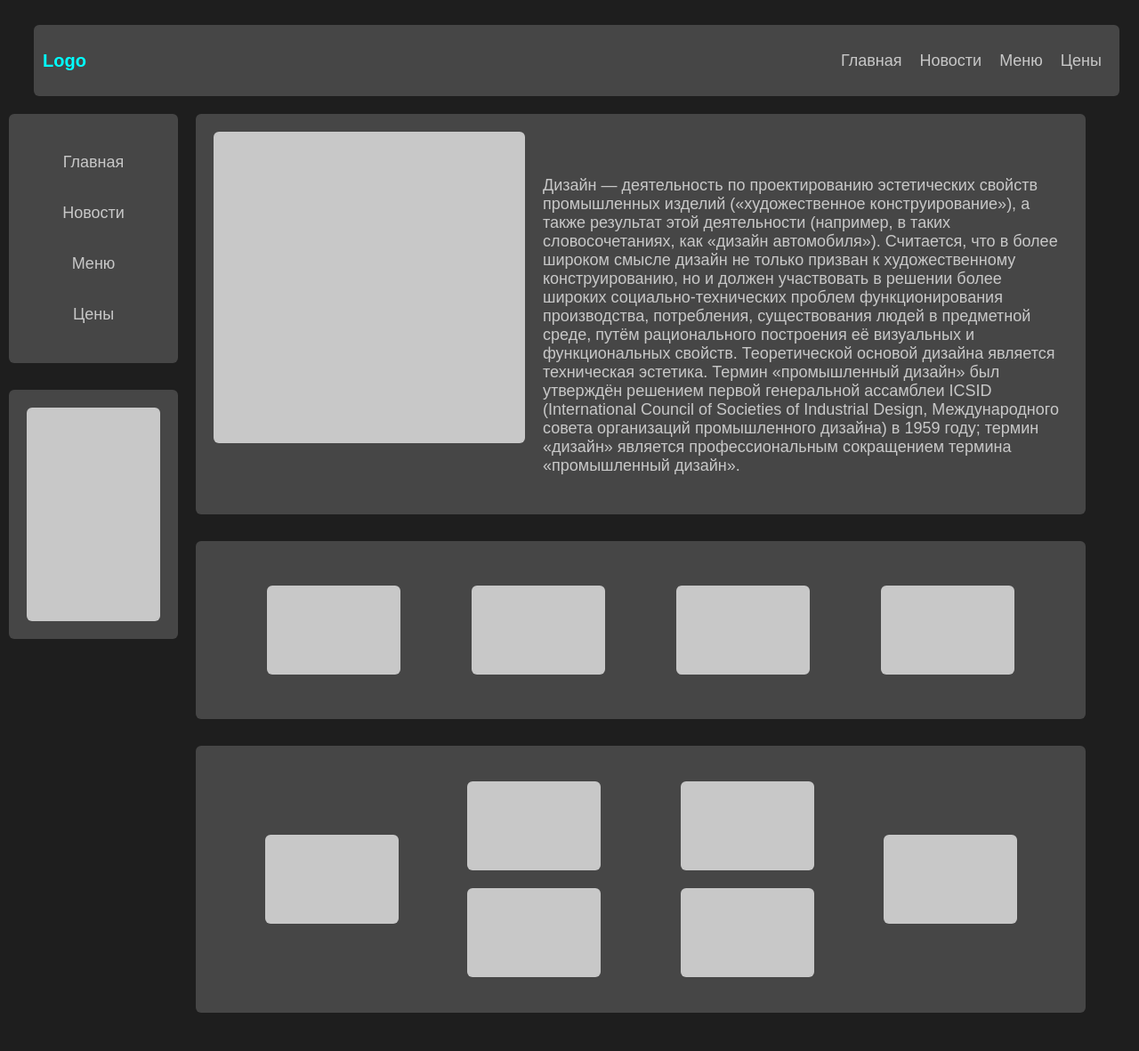
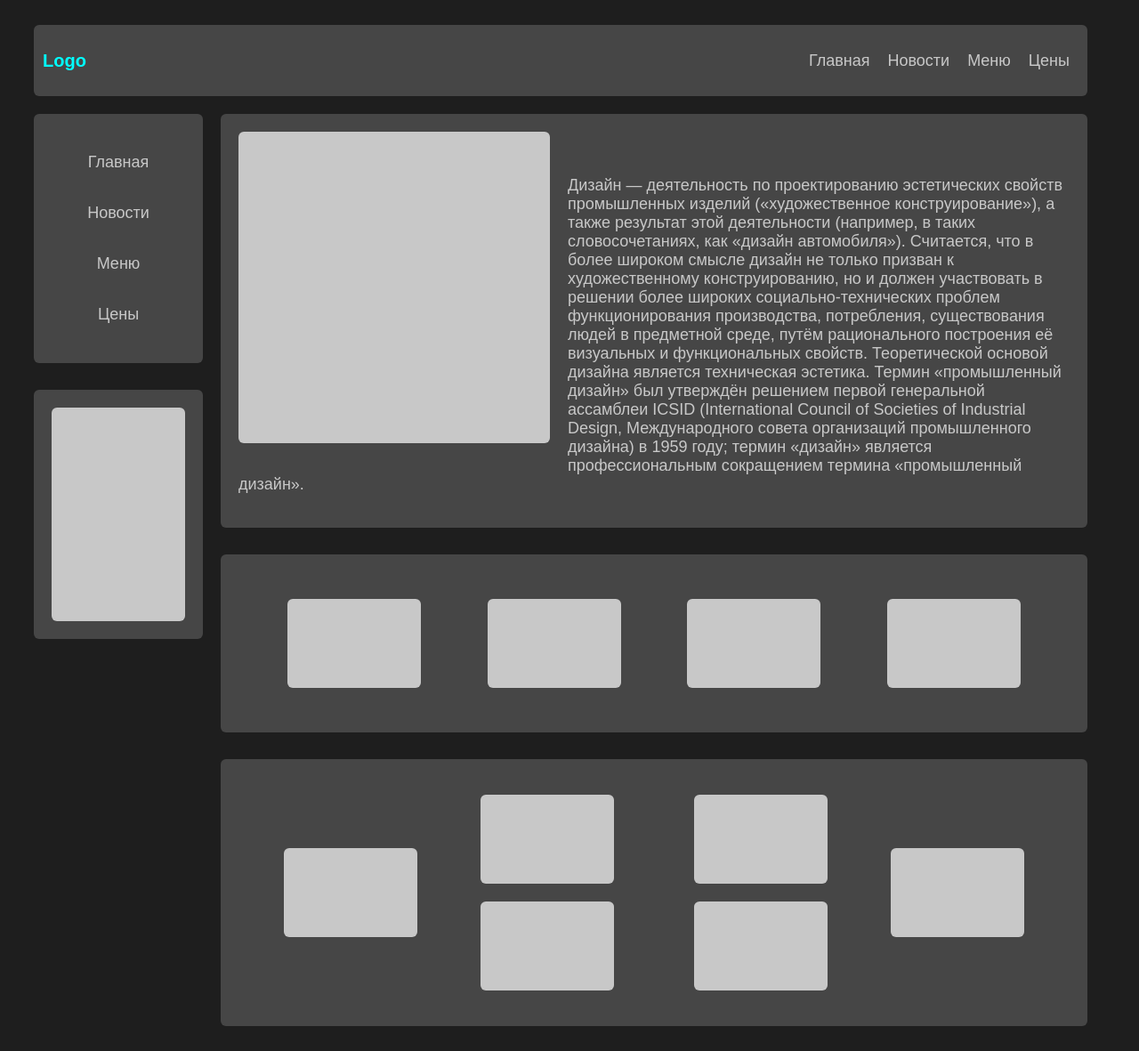
Before and after one commit to AlexeyMusatov/project, a plain HTML site: page 2(16)/index2.html in a window 1280 px wide. Shown: the whole page at 89% size. Drawn offline with Linux system fonts and the light colour scheme.

Commit message:
Add files via upload

```diff
--- a/2(16)/css/style2.css
+++ b/2(16)/css/style2.css
@@ -1,9 +1,15 @@
 html{
     font-family: Arial;
     margin: 20px 50px 20px 30px;
+    box-sizing: border-box;
 }
 body{
     background-color: rgb(30,30,30);
+}
+.container{
+    width: 100%;
+    max-width: 1200px;
+    margin: auto;
 }
 header{
     display: flex;
@@ -11,14 +17,12 @@ align-items: center;
     justify-content:space-between;
     background-color: rgb(70,70,70);
     height:80px;
-width: 1200px;
     margin:  auto;
     border-radius: 6px;
     padding: 0 10px 0 10px;
     margin-bottom: 20px;
 }
 span{
-       /*display: inline-block;*/
    font-size: 20px;
     font-weight: bold;
     color: cyan;
@@ -55,9 +59,11 @@ aside{
     height: 280px;
     width: 190px;
     margin-bottom: 30px;
+    margin-right: 20px;
     border-radius: 6px;
 }
-.aside_nav{
+
+.aside_nav {
     padding-left: 0;
     display: flex;
     flex-direction:column;
@@ -86,12 +92,9 @@ article{
     flex-direction: column;
 }
 .bl1{
-    margin-left: 20px;
-    width: 1000px;
-    height: 450px;
+    width: 100%;
     border-radius: 6px;
     background-color: rgb(70, 70, 70);
-    overflow: auto;
 }
 .picture2{
     float: left;
@@ -115,10 +118,9 @@ p{
     justify-content: space-evenly;
     align-items: center;
     background-color: rgb(70, 70, 70);
-    width: 1000px;
+    width: 100%;
     height: 200px;
-    margin: 30px;
-    margin-left: 20px;
+    margin: 30px 0;
     border-radius: 6px;
 
 }
@@ -134,9 +136,8 @@ p{
     justify-content: space-evenly;
     align-items: center;
     background-color: rgb(70, 70, 70);
-    width: 1000px;
+    width: 100%;
     height: 300px;
-    margin-left: 20px;
     border-radius: 6px;
 }
 .picture3wrap{
```
Lines whose indentation alone changed are shown as unchanged.
